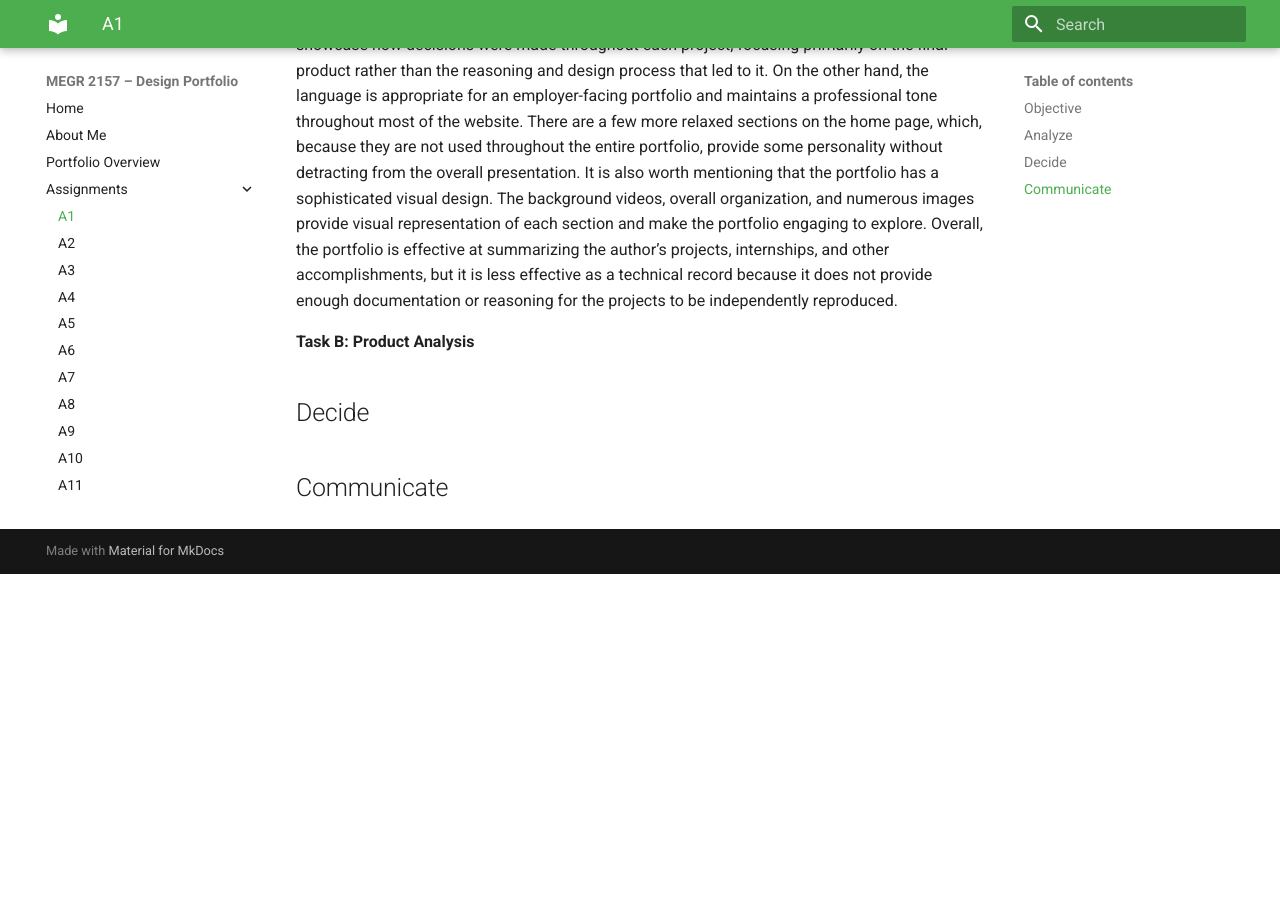
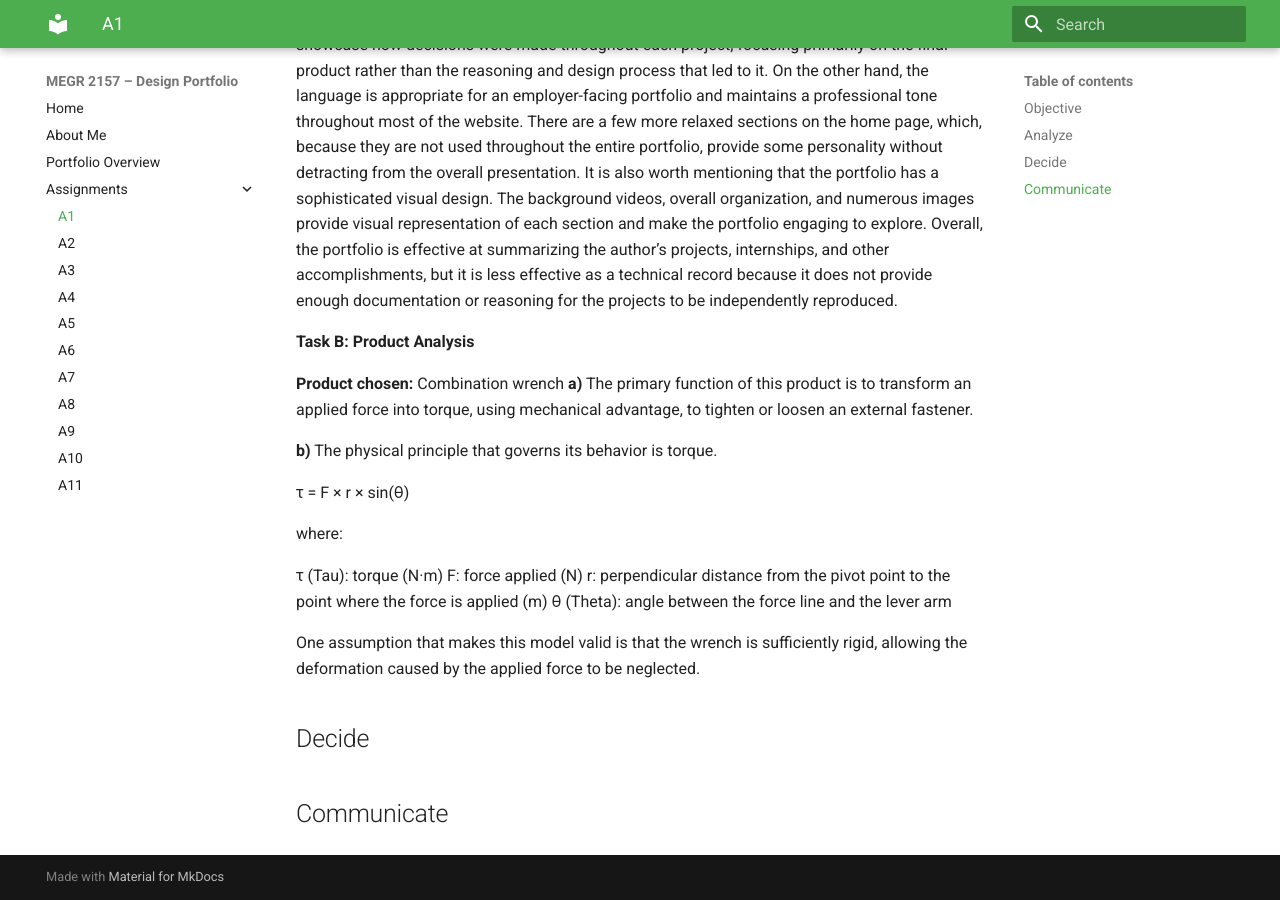
Before and after one commit to abatisti/megr2157-portfolio, an MkDocs documentation site: the page built from docs/assignments/A01/index.md, in a window 1280 px wide and 900 px high, scrolled down 536 px. Built offline with MkDocs 1.6.1 and Material for MkDocs 9.7.7, drawn with Linux system fonts in a browser that asks for light colours; before the commit the page ends 1110 px from its top, so only the background shows below that.

Commit message:
Update index.md

```diff
--- a/docs/assignments/A01/index.md
+++ b/docs/assignments/A01/index.md
@@ -16,6 +16,23 @@
 
 **Task B: Product Analysis**
 
+  **Product chosen:** Combination wrench
+**a)** The primary function of this product is to transform an applied force into torque, using mechanical advantage, to tighten or loosen an external fastener.
+
+**b)** The physical principle that governs its behavior is torque.
+
+τ = F × r × sin(θ)
+
+where:
+
+τ (Tau): torque (N·m)
+F: force applied (N)
+r: perpendicular distance from the pivot point to the point where the force is applied (m)
+θ (Theta): angle between the force line and the lever arm
+
+One assumption that makes this model valid is that the wrench is sufficiently rigid, allowing the deformation caused by the applied force to be neglected.
+
+
 
 ## Decide
 
```
